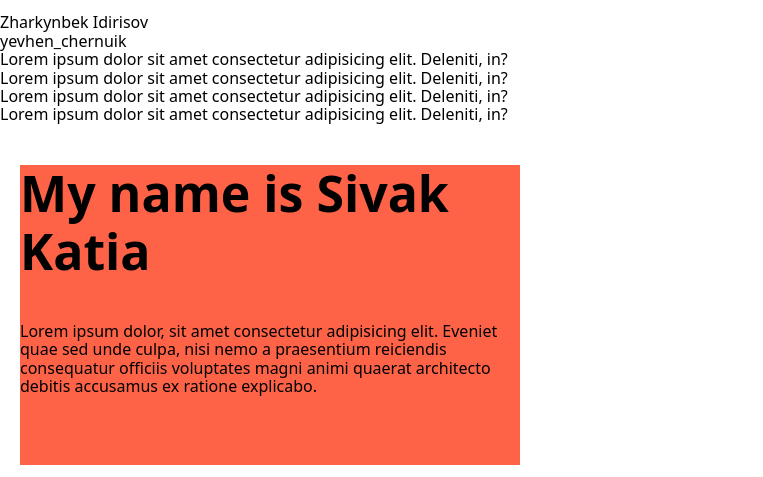
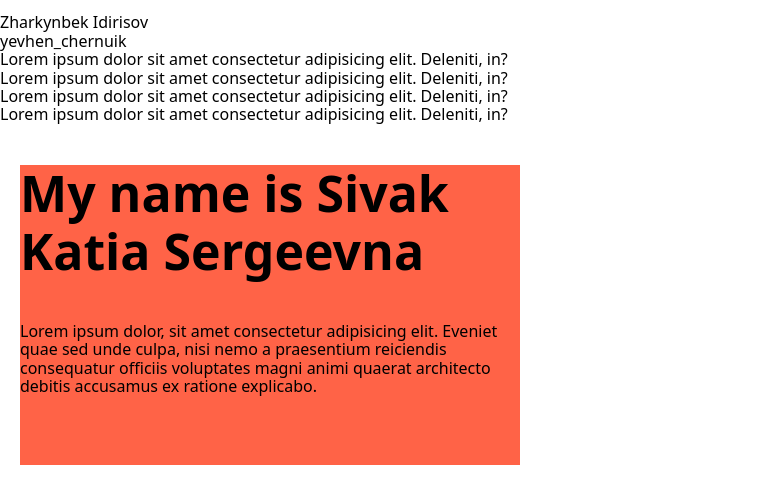
Before and after one commit to Art-Smirnov/test, a plain HTML site: page index.html in a window 1280 px wide. Shown: the part 723-1200 px from the top of the page, without its empty margins (0-763 px from the left). Drawn offline with nearby package versions, Linux system fonts and the light colour scheme.

Commit message:
SivakKatia

```diff
--- a/index.html
+++ b/index.html
@@ -62,7 +62,7 @@
           >
         </div>
         <div class="hi__piple">
-          <h1 class="hi__name">My name is Sivak Katia</h1>
+          <h1 class="hi__name">My name is Sivak Katia Sergeevna</h1>
           <span class="hi__text">
             Lorem ipsum dolor, sit amet consectetur adipisicing elit. Eveniet
             quae sed unde culpa, nisi nemo a praesentium reiciendis consequatur
```
